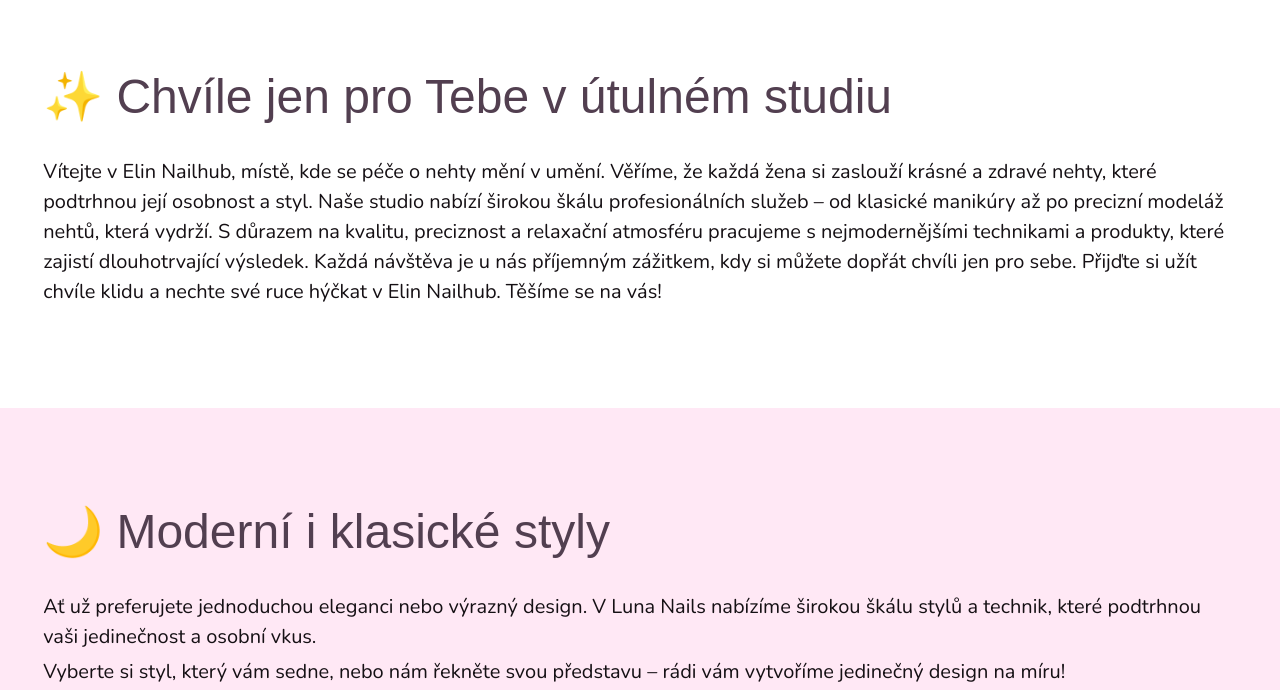
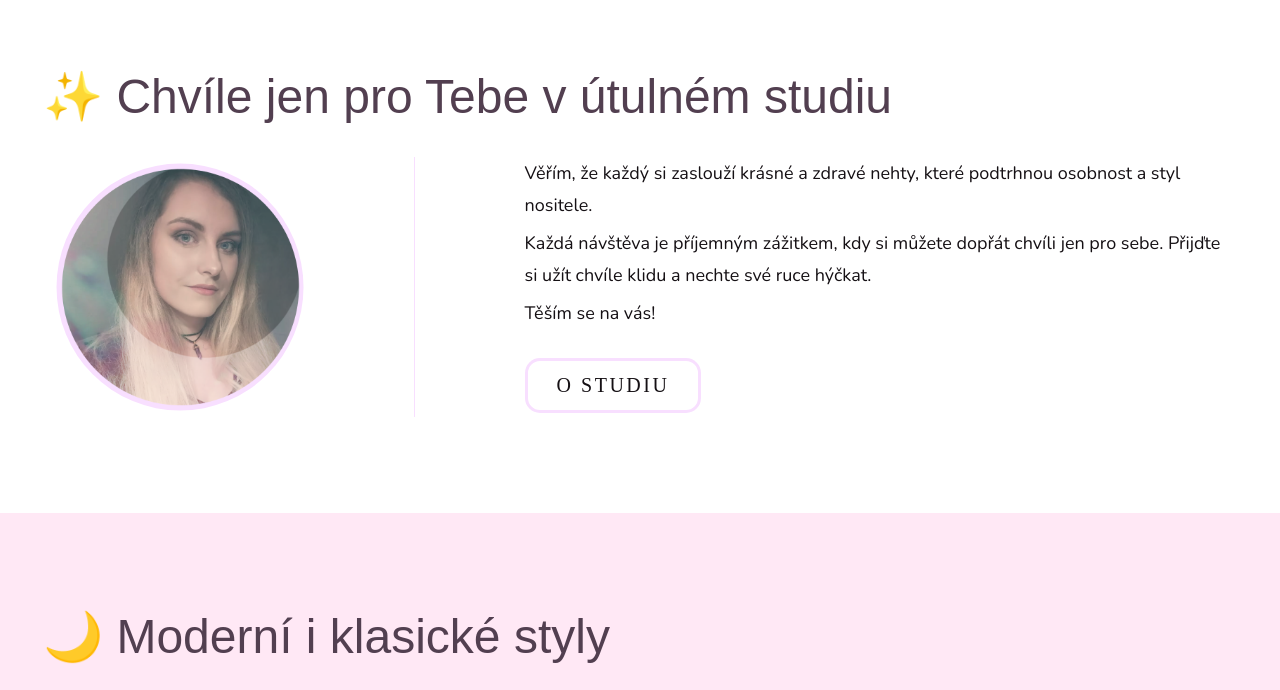
Before and after one commit to innodax/elin-nailhub-website, a plain HTML site: page index.html in a window 1280 px wide. Shown: the part 827-1517 px from the top of the page. Drawn offline with nearby package versions, Linux system fonts and the light colour scheme; a script that the page names is missing; a web font is replaced by a local one.

Commit message:
add about section

```diff
--- a/css/general.css
+++ b/css/general.css
@@ -81,8 +81,8 @@
 
 p {
   margin-bottom: 5px;
-  font-size: 2rem;
-  line-height: 1.5;
+  font-size: 1.8rem;
+  line-height: 1.8;
 }
 
 /*****************************************************/
@@ -176,14 +176,25 @@
   background: var(--pink-medium-darker);
 }
 
+.btn--empty:link,
+.btn--empty:visited {
+  color: var(--text-color);
+  background-color: white;
+}
+
+.btn--empty::before {
+  background: var(--pink-background);
+}
+
 .btn--outline:link,
 .btn--outline:visited {
   color: var(--text-color);
   background-color: white;
+  box-shadow: inset 0 0 0 3px #f8dfff;
 }
 
 .btn--outline::before {
-  background: var(--pink-background);
+  background: #f8dfff;
 }
 
 /*****************************************************/
--- a/css/style.css
+++ b/css/style.css
@@ -474,6 +474,49 @@
   margin-top: calc(100vh - 9.6rem);
   padding: 9.6rem 0;
   background-color: white;
+  align-items: center;
+}
+
+.studio-grid {
+  grid-template-columns: 1fr 3fr;
+}
+
+.studio-img-box {
+  position: relative;
+  display: flex;
+  align-items: center;
+  justify-content: center;
+}
+
+.studio-img-box::before {
+  content: "";
+  display: block;
+  border-radius: 50%;
+  position: absolute;
+  top: 50%;
+  left: 50%;
+  transform: translate(-50%, -50%);
+}
+
+.studio-img-box::before {
+  width: 90%;
+  padding-bottom: 90%;
+  background-color: #f8dfff;
+  z-index: 0;
+}
+
+.studio-img {
+  width: 87%;
+  z-index: 5;
+}
+
+.studio-description {
+  border-left: 1px solid #f8dfff;
+  padding-left: 11rem;
+}
+
+.section-studio .btn {
+  margin-top: 2.4rem;
 }
 
 .section-services {
--- a/index.html
+++ b/index.html
@@ -104,7 +104,7 @@
             <a href="#" class="btn btn--full margin-right-sm"
               >Rezervovat termín</a
             >
-            <a href="#" class="btn btn--outline">Ceník</a>
+            <a href="#" class="btn btn--empty">Ceník</a>
           </div>
           <div class="hero-img-box">
             <img src="img/kolaz5.png" class="hero-img" alt="Laky na nehty" />
@@ -113,27 +113,34 @@
       </section>
     </div>
 
-    <!-- page sections -->
+    <!-- sections studio -->
     <section class="section-studio">
       <div class="container">
         <h2 class="heading-secondary">
           ✨ Chvíle jen pro Tebe v útulném studiu
         </h2>
-        <p>
-          Vítejte v Elin Nailhub, místě, kde se péče o nehty mění v umění.
-          Věříme, že každá žena si zaslouží krásné a zdravé nehty, které
-          podtrhnou její osobnost a styl. Naše studio nabízí širokou škálu
-          profesionálních služeb – od klasické manikúry až po precizní modeláž
-          nehtů, která vydrží. S důrazem na kvalitu, preciznost a relaxační
-          atmosféru pracujeme s nejmodernějšími technikami a produkty, které
-          zajistí dlouhotrvající výsledek. Každá návštěva je u nás příjemným
-          zážitkem, kdy si můžete dopřát chvíli jen pro sebe. Přijďte si užít
-          chvíle klidu a nechte své ruce hýčkat v Elin Nailhub. Těšíme se na
-          vás!
-        </p>
+        <div class="grid studio-grid">
+          <div class="studio-img-box">
+            <img class="studio-img" src="img/moni.png" />
+          </div>
+          <div class="studio-description">
+            <p>
+              Věřím, že každý si zaslouží krásné a zdravé nehty, které podtrhnou
+              osobnost a styl nositele.
+            </p>
+            <p>
+              Každá návštěva je příjemným zážitkem, kdy si můžete dopřát chvíli
+              jen pro sebe. Přijďte si užít chvíle klidu a nechte své ruce
+              hýčkat.
+            </p>
+            <p>Těším se na vás!</p>
+            <a href="studio.html" class="btn btn--outline">O studiu</a>
+          </div>
+        </div>
       </div>
     </section>
 
+    <!-- sections services -->
     <section class="section-services">
       <div class="container">
         <h2 class="heading-secondary">🌙 Moderní i klasické styly</h2>
@@ -149,6 +156,7 @@
       </div>
     </section>
 
+    <!-- sections contact -->
     <section class="section-contact">
       <div class="container">
         <h2 class="heading-secondary">💫 Precizní manikúra v centru Brna</h2>
@@ -165,6 +173,7 @@
       </div>
     </section>
 
+    <!-- sections cta -->
     <section class="section-booking">
       <div class="container">
         <div class="booking-grid">
@@ -174,9 +183,7 @@
               Chvíle pro sebe začíná právě teď. Zarezervujte si termín a
               dopřejte si profesionální péči v příjemné atmosféře.
             </p>
-            <a href="rezervace.html" class="btn btn--outline"
-              >Chci svůj termín</a
-            >
+            <a href="rezervace.html" class="btn btn--empty">Chci svůj termín</a>
           </div>
           <div
             class="booking-img-box"
```
Also changed, not shown: img/moni.png (added), img/studio2.avif (added), img/studio3.avif (added), img/studio4.avif (added), img/studio5.avif (added), img/studio6.avif (added), 1 other file.
